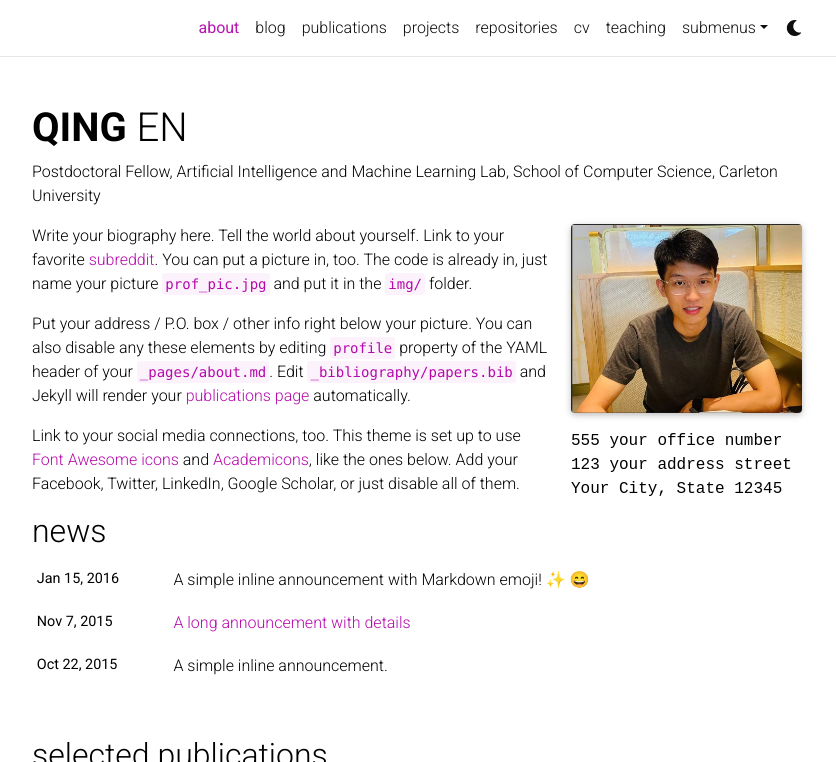
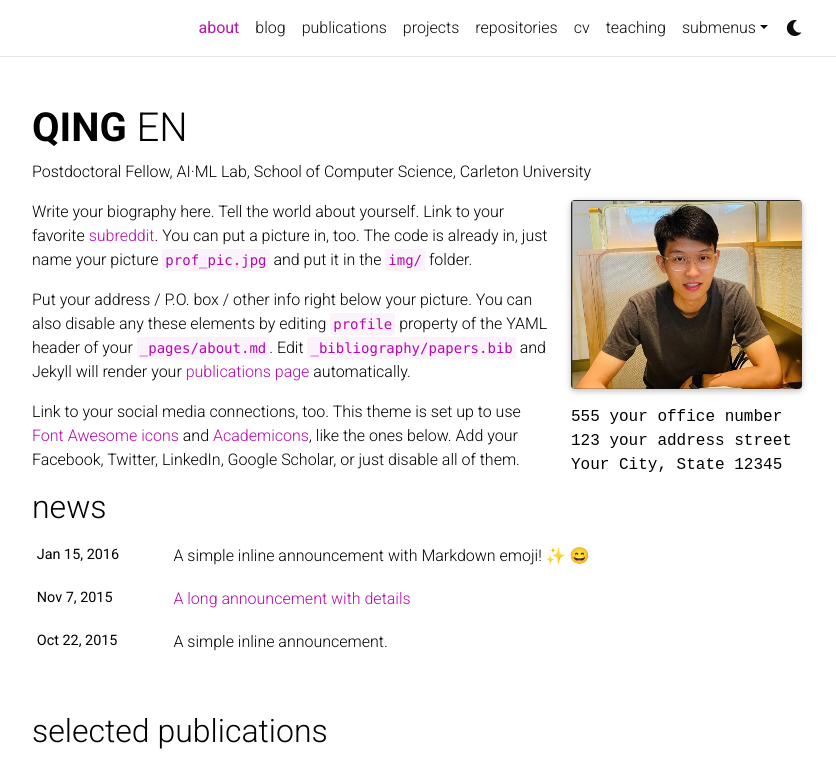
Before and after one commit to CJEQ/CJEQ.github.io, a Jekyll site: the page built from _pages/about.md, in a window 1280 px wide and 1076 px high, cut to the strip 0-762 px from the top of the window. Shown: the whole strip, without its empty margins (223-1059 px from the left). Built offline with Jekyll 4.4.1, drawn with Linux system fonts in a browser that asks for light colours; full-size pictures stand in for the smaller copies a plugin makes; emoji names are drawn with the system emoji font; comment, search, counter and statistics services are not loaded; a style sheet for code colours, icons or effects is not loaded.

Commit message:
Update about.md

```diff
--- a/_pages/about.md
+++ b/_pages/about.md
@@ -2,7 +2,7 @@
 layout: about
 title: about
 permalink: /
-subtitle: Postdoctoral Fellow, Artificial Intelligence and Machine Learning Lab, School of Computer Science, Carleton University
+subtitle: Postdoctoral Fellow, AI·ML Lab, School of Computer Science, Carleton University
 
 profile:
   align: right
```
